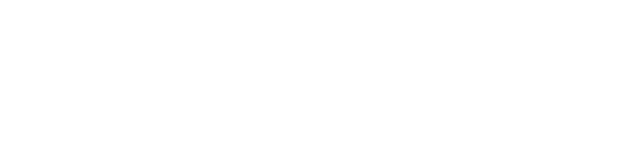
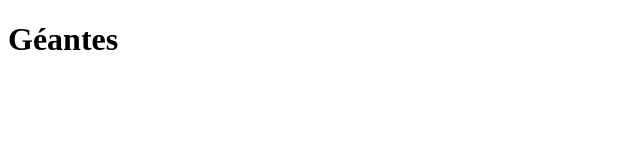
Before and after one commit to Daniel-CMT/Sharezza, a plain HTML site: page index.html in a window 1280 px wide. Shown: the whole page, without its empty margins (0-640 px from the left). Drawn offline with Linux system fonts and the light colour scheme.

Commit message:
Adding h1
Adding h1

```diff
--- a/index.html
+++ b/index.html
@@ -5,6 +5,6 @@
     <title>Pizza</title>
   </head>
   <body>
-
+   <h1>Géantes</h1>
   </body>
 </html>
```
